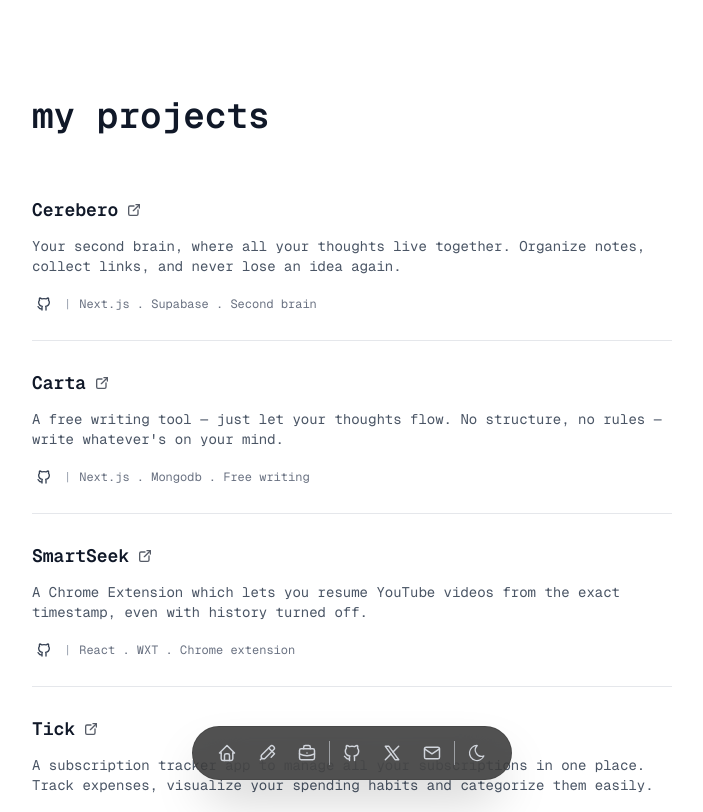
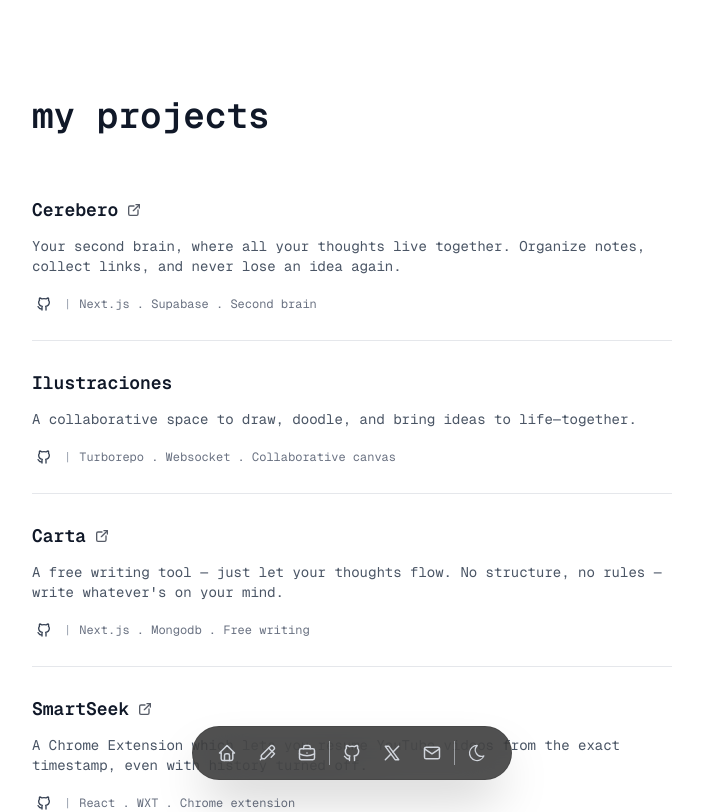
Before and after one commit to Shubbu03/portfolio, a Next.js app: page /projects in a window 1280 px wide. Shown: the top 812 px of the page, without its empty margins (288-991 px from the left). Built offline with nearby package versions, Linux system fonts and the light colour scheme.

Commit message:
added ilustraciones proj

```diff
--- a/app/projects/page.tsx
+++ b/app/projects/page.tsx
@@ -12,6 +12,13 @@ export default function Projects() {
       liveLink: "https://cerebero.shubbu.dev/",
       githubLink: "https://github.com/Shubbu03/cerebero",
       tags: ["Next.js", "Supabase", "Second brain"],
+    },
+    {
+      title: "Ilustraciones",
+      description:
+        "A collaborative space to draw, doodle, and bring ideas to life—together.",
+      githubLink: "https://github.com/Shubbu03/ilustraciones",
+      tags: ["Turborepo", "Websocket", "Collaborative canvas"],
     },
     {
       title: "Carta",
```
